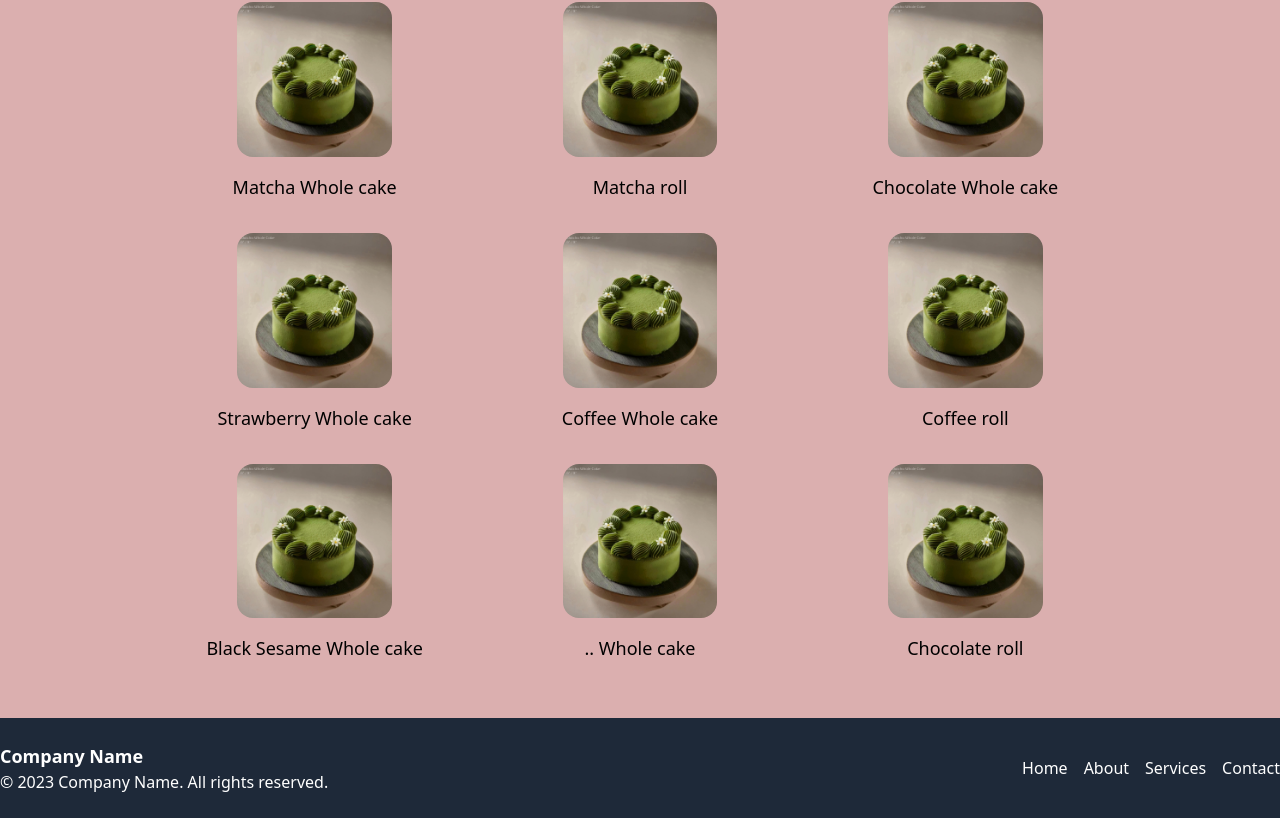
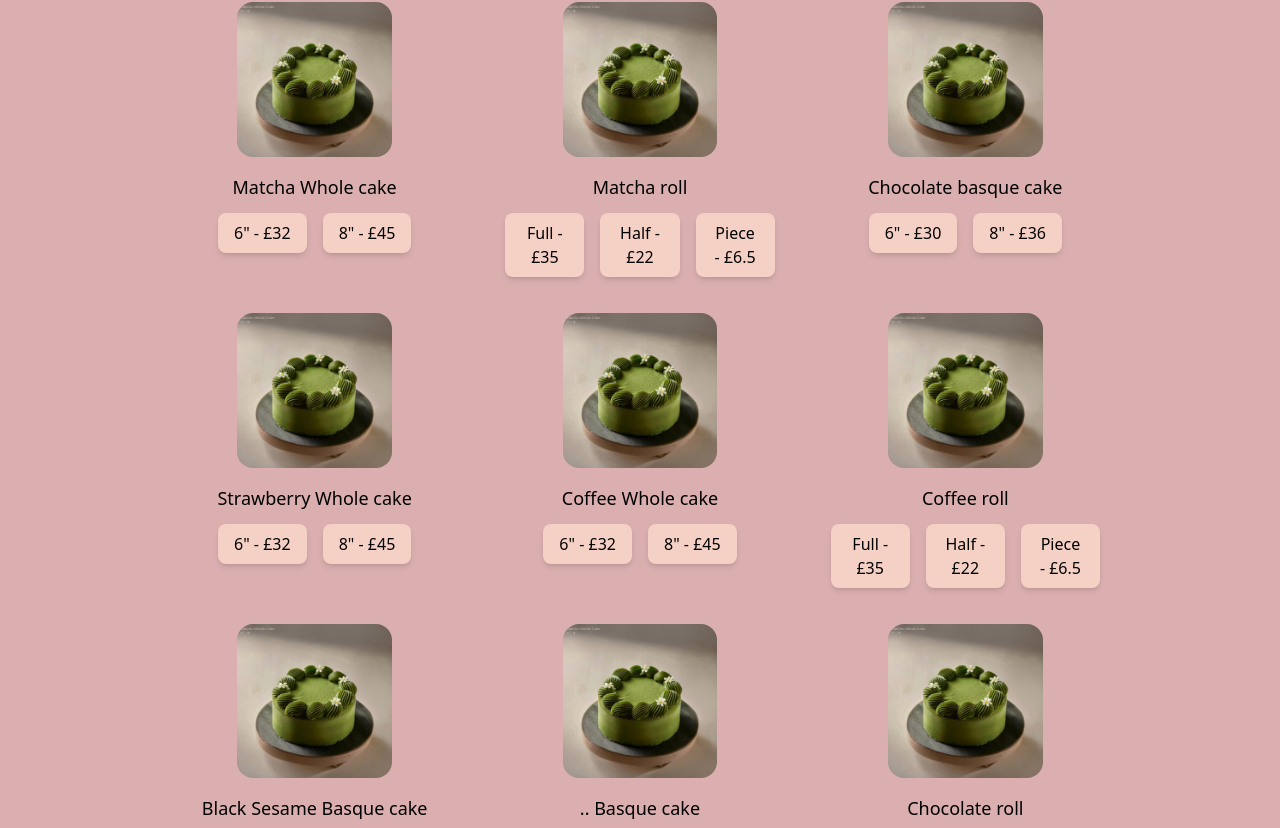
Before and after one commit to ManHoLaw/Audoque, a React (Vite) app: page / in a window 1280 px wide. Shown: the part 272-1100 px from the top of the page. Built offline with nearby package versions, Linux system fonts and the light colour scheme.

Commit message:
added price/size demo

```diff
--- a/src/components/Highlights.jsx
+++ b/src/components/Highlights.jsx
@@ -1,35 +1,68 @@
+import { Calendar } from "lucide-react";
+import { cakes, navLists, cakeSize, rollCakeSize, basqueCakeSize } from "../constants";
 
-import { cakes, navLists } from "../constants"
-
-const Highlights = ({selection}) => {
-  const isChefSelection = navLists[selection] === "Chef's Selection"
-  const isCake = navLists[selection] === "Cake"
-  const isRoll= navLists[selection] === "Roll"
+const Highlights = ({ selection }) => {
+  const isChefSelection = navLists[selection] === "Chef's Selection";
+  const isCake = navLists[selection] === "Cake";
+  const isRoll = navLists[selection] === "Roll";
+  const isBasque = navLists[selection] === "Basque Cake";
 
   return (
     <section class="flex justify-center overflow-hidden h-full">
       <div className="w-3/4 grid grid-cols-1 sm:grid-cols-2 md:grid-cols-3 content-evenly gap-4 sm:py-10 pb-10">
-              {cakes.filter((cake)=>{
-                if (isChefSelection) return cake.chefSelection
-                if (isCake) return cake.type === 'cake'
-                if (isRoll) return cake.type === 'roll'
-                return true
+        {cakes
+          .filter((cake) => {
+            if (isChefSelection) return cake.chefSelection;
+            if (isCake) return cake.type === "cake";
+            if (isRoll) return cake.type === "roll";
+            if (isBasque) return cake.type === "basquecake";
+            return true;
           })
-              .map((cake) => (
-                <button key={cake.id} class='rounded-lg overflow-hidden items-center cursor-pointer flex flex-col'>
+          .map((cake) => {
+            // Select the right size array based on type
+            const sizes =
+              cake.type === "cake"
+                ? cakeSize
+                : cake.type === "roll"
+                ? rollCakeSize
+                : cake.type === "basquecake"
+                ? basqueCakeSize
+                : [];
+
+            return (
+              <div key={cake.id} class="rounded-lg overflow-hidden items-center cursor-pointer flex flex-col">
+                {/* Cake Image */}
                 <img
                   src={cake.img}
                   alt={cake.title}
-                    class='h-auto max-sm:object-cover flex max-w-50 w-1/2 rounded-2xl'
+                  class="h-auto max-sm:object-cover flex max-w-50 w-1/2 rounded-2xl"
                 />
-                  <div class='p-4'>
-                    <h3 class='flex text-lg '>{cake.title}</h3>
-                  </div>
+
+                {/* Cake Details */}
+                <div class="p-4">
+                  <h3 class="flex justify-center text-lg">{cake.title}</h3>
+
+                  {/* Button for Sizes & Prices */}
+                  <div class={`mt-2 w-full grid ${cake.type === "roll" ? "grid-cols-3 text-" : "grid-cols-2"} gap-2`}>
+                  {sizes.filter((sizeObj)=>{
+                      if (cake.type==='basquecake'){
+                        return cake.flavour ? sizeObj.flavour ==='Flavoured' : sizeObj.flavour === 'Original'
+                      }
+                      return true
+                    })
+                    .map((sizeObj, index) => (
+                      <button key={index} class="bg-[#f5d0c5] text-black py-2 px-4 m-1 rounded-lg shadow-md flex justify-center">
+                        {sizeObj.size} - {sizeObj.price}
                       </button>
                     ))}
                   </div>
+                </div>
+              </div>
+            );
+          })}
+      </div>
     </section>
-  )
-}
+  );
+};
 
-export default Highlights
+export default Highlights;
--- a/src/constants/index.js
+++ b/src/constants/index.js
@@ -1,8 +1,66 @@
-export const navLists = ["Chef's Selection", "Cake", "Roll"];
+export const navLists = ["Chef's Selection", "Cake", "Roll", "Basque Cake"];
 
 import {
     machacakeImg,
 } from "../utils"
+
+export const cakeSize =  [
+    {
+        size: '6"',
+        type: 'cake',
+        price: '£32'
+    },
+    {
+        size: '8"',
+        type: 'cake',
+        price: '£45'
+    },
+]
+export const basqueCakeSize =  [
+    {
+        size: '6"',
+        price: '£28',
+        type: 'basquecake',
+        flavour: 'Original'
+    },
+    {
+        size: '8"',
+        price: '£34',
+        type: 'basquecake',
+        flavour: 'Original'
+    },
+    {
+        size: '6"',
+        price: '£30',
+        type: 'basquecake',
+        flavour: 'Flavoured'
+    },
+    {
+        size: '8"',
+        price: '£36',
+        type: 'basquecake',
+        flavour: 'Flavoured'
+    },
+]
+
+export const rollCakeSize = [
+    {
+        size: 'Full',
+        type: 'roll',
+        price: '£35'
+    },
+    {
+        size: 'Half',
+        type: 'roll',
+        price: '£22'
+    },
+    {
+        size: 'Piece',
+        type: 'roll',
+        price: '£6.5'
+    },
+]
+
 
 export const cakes = [
     {
@@ -10,6 +68,7 @@ export const cakes = [
         chefSelection: true,
         type: 'cake',
         title: 'Matcha Whole cake',
+        flavour: false,
         img: machacakeImg
     },
     {
@@ -17,13 +76,15 @@ export const cakes = [
         chefSelection: true,
         type: 'roll',
         title: 'Matcha roll',
+        flavour: false,
         img: machacakeImg
     },
     {
         id:3,
         chefSelection: false,
-        type: 'cake',
-        title: 'Chocolate Whole cake',
+        type: 'basquecake',
+        title: 'Chocolate basque cake',
+        flavour: true,
         img: machacakeImg
     },
     {
@@ -31,6 +92,7 @@ export const cakes = [
         chefSelection: false,
         type: 'cake',
         title: 'Strawberry Whole cake',
+        flavour: false,
         img: machacakeImg
     },
     {
@@ -38,27 +100,31 @@ export const cakes = [
         chefSelection: false,
         type: 'cake',
         title: 'Coffee Whole cake',
+        flavour: false,
         img: machacakeImg
     },
     {
         id:6,
-        chefSelection: true,
+        chefSelection: false,
         type: 'roll',
         title: 'Coffee roll',
+        flavour: false,
         img: machacakeImg
     },
     {
         id:7,
         chefSelection: false,
-        type: 'cake',
-        title: 'Black Sesame Whole cake',
+        type: 'basquecake',
+        title: 'Black Sesame Basque cake',
+        flavour: true,
         img: machacakeImg
     },
     {
         id:8,
-        chefSelection: false,
-        type: 'cake',
-        title: '.. Whole cake',
+        chefSelection: true,
+        type: 'basquecake',
+        title: '.. Basque cake',
+        flavour: false,
         img: machacakeImg
     },
     {
@@ -66,6 +132,7 @@ export const cakes = [
         chefSelection: false,
         type: 'roll',
         title: 'Chocolate roll',
+        flavour: false,
         img: machacakeImg
     },
 ];
```
Lines whose indentation alone changed are shown as unchanged.
